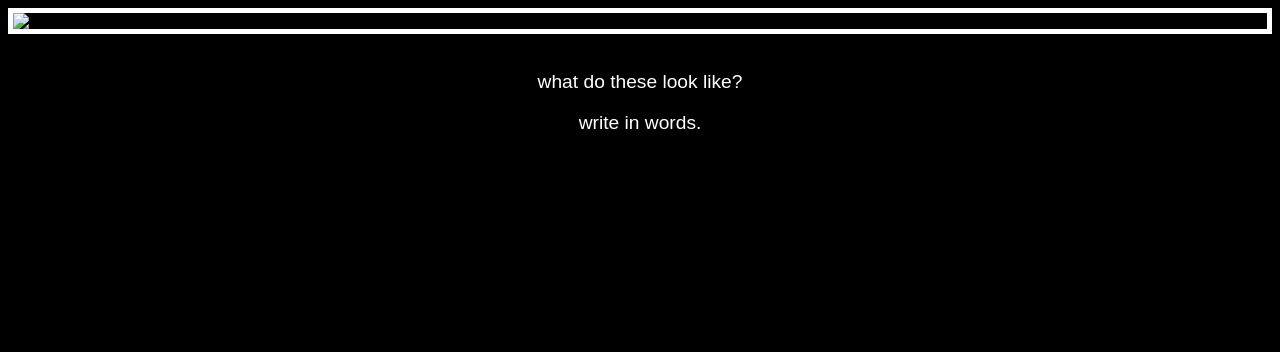
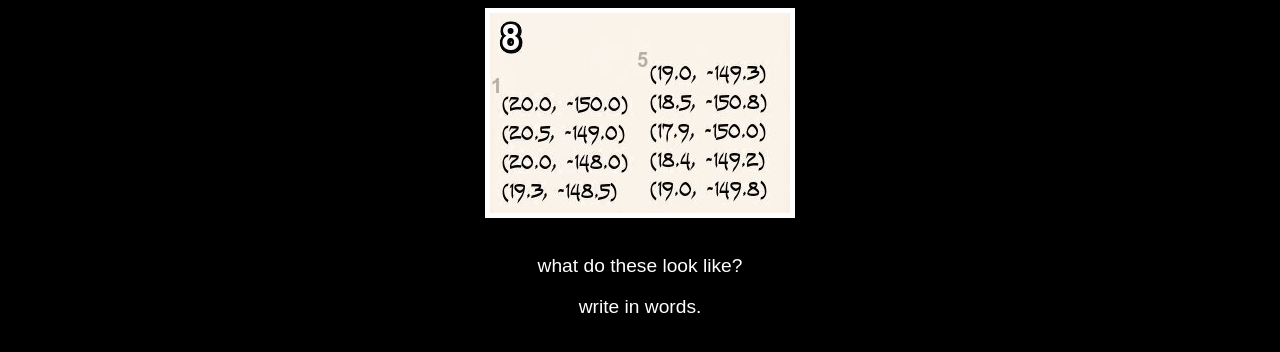
Before and after one commit to notguilty-atdawn/part2, a plain HTML site: page humbleabode/amber.html in a window 1280 px wide. Drawn offline with Linux system fonts and the light colour scheme; the site is published under a folder, as on GitHub Pages, so addresses that start at the root find nothing.

Commit message:
Update amber.html

```diff
--- a/humbleabode/amber.html
+++ b/humbleabode/amber.html
@@ -7,7 +7,7 @@
     <title>connecting the dots</title>
 </head>
 <body>
-    <img src="/imagesforthething/yeoldemap.jpg">
+    <img src="../imagesforthething/yeoldemap.jpg">
     <br>
     <p>what do these look like?</p>
     <p>write in words.</p>
```
